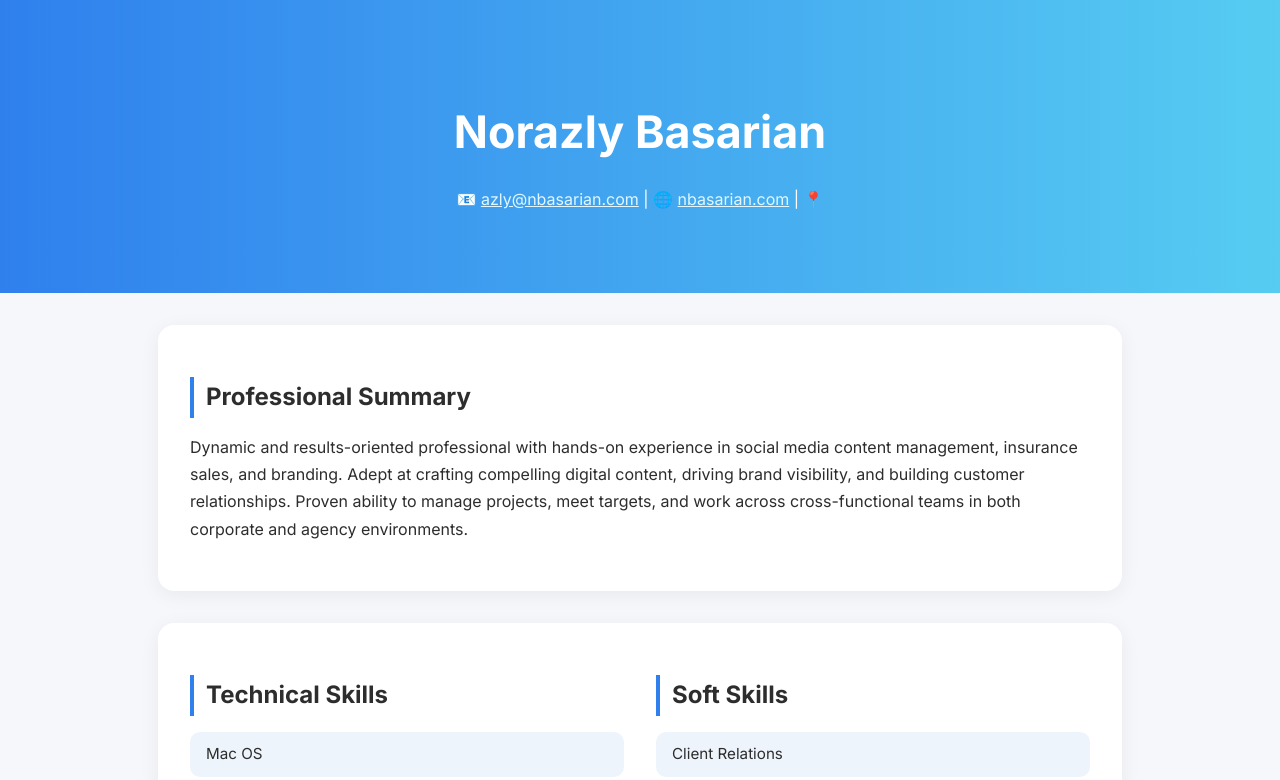
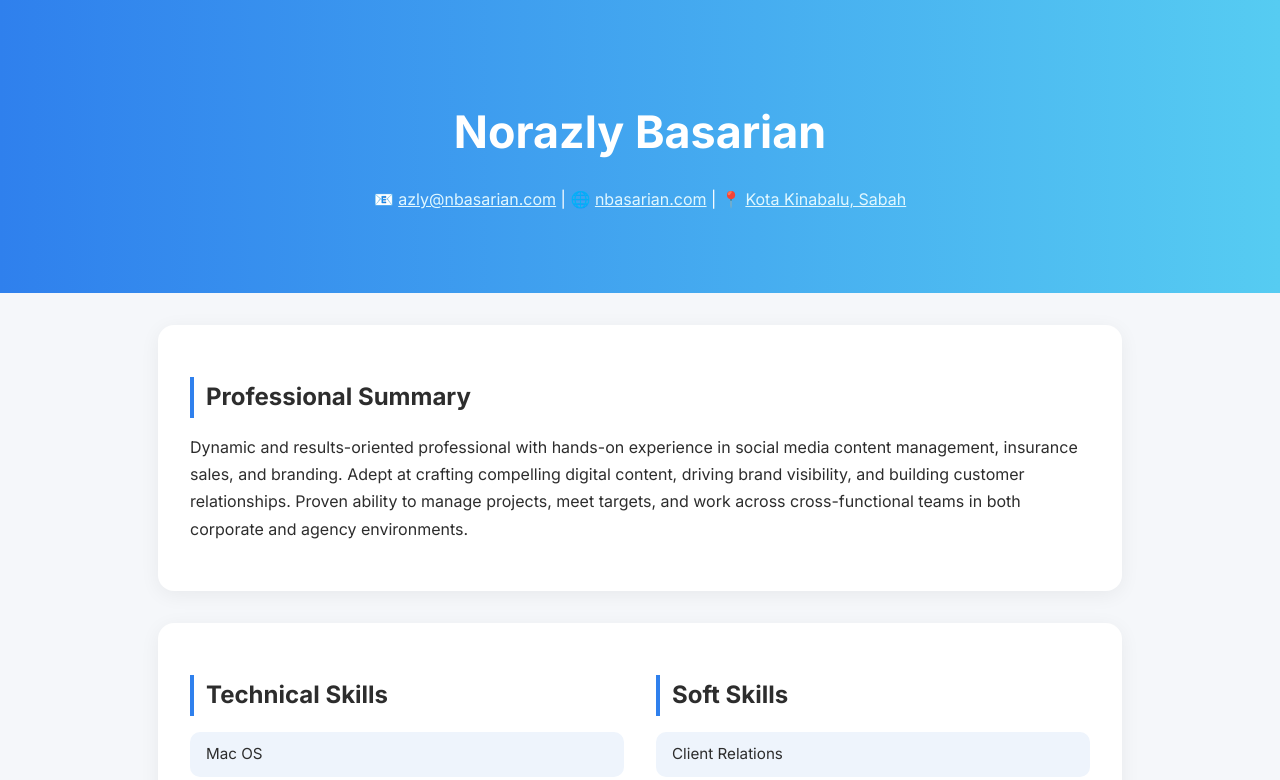
Before and after one commit to azlyb/nbasarian, a plain HTML site: page index.html in a window 1280 px wide. Shown: the top 780 px of the page. Drawn offline with Linux system fonts and the light colour scheme.

Commit message:
Update index.html

```diff
--- a/index.html
+++ b/index.html
@@ -9,7 +9,7 @@
 <body>
   <header>
     <h1>Norazly Basarian</h1>
-    <p> 📧 <a href="mailto:azly@nbasarian.com">azly@nbasarian.com</a> | 🌐 <a href="https://nbasarian.com" target="_blank">nbasarian.com</a> | 📍 <a Kota Kinabalu, Sabah</a></p>
+    <p> 📧 <a href="mailto:azly@nbasarian.com">azly@nbasarian.com</a> | 🌐 <a href="https://nbasarian.com" target="_blank">nbasarian.com</a> | 📍 <a>Kota Kinabalu, Sabah</a></p>
   </header>
 
   <section class="summary">
```
